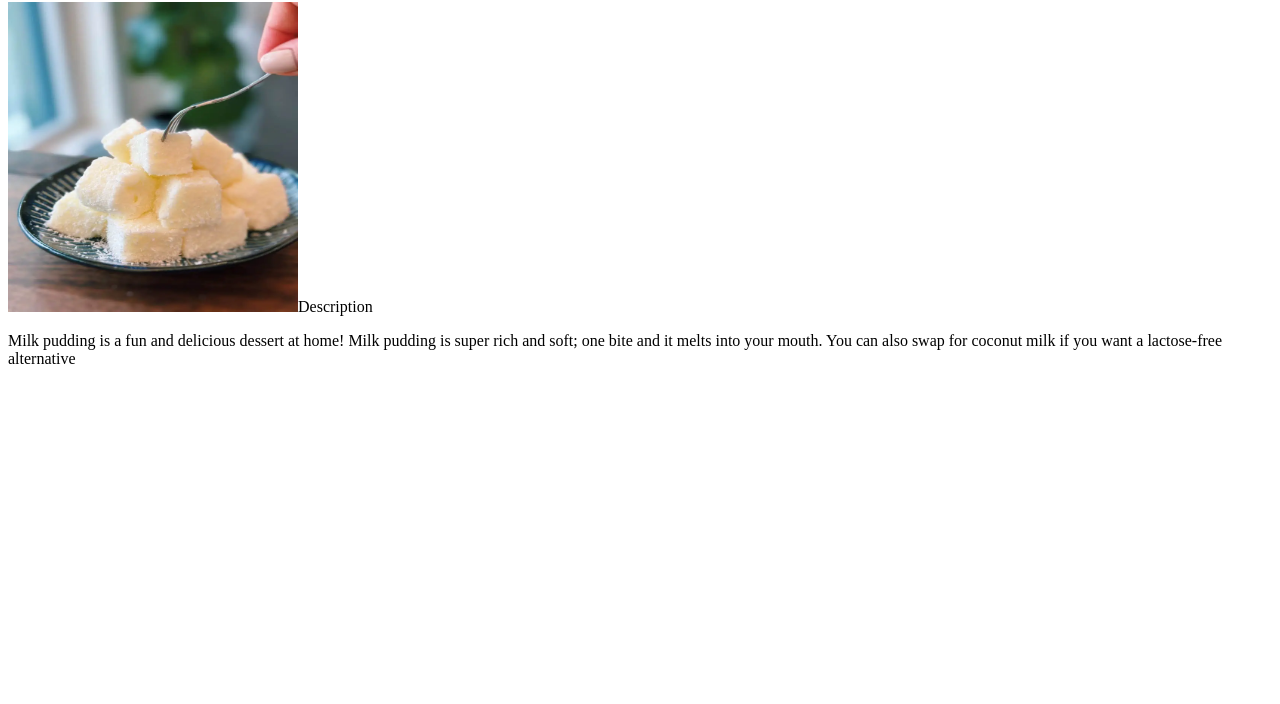
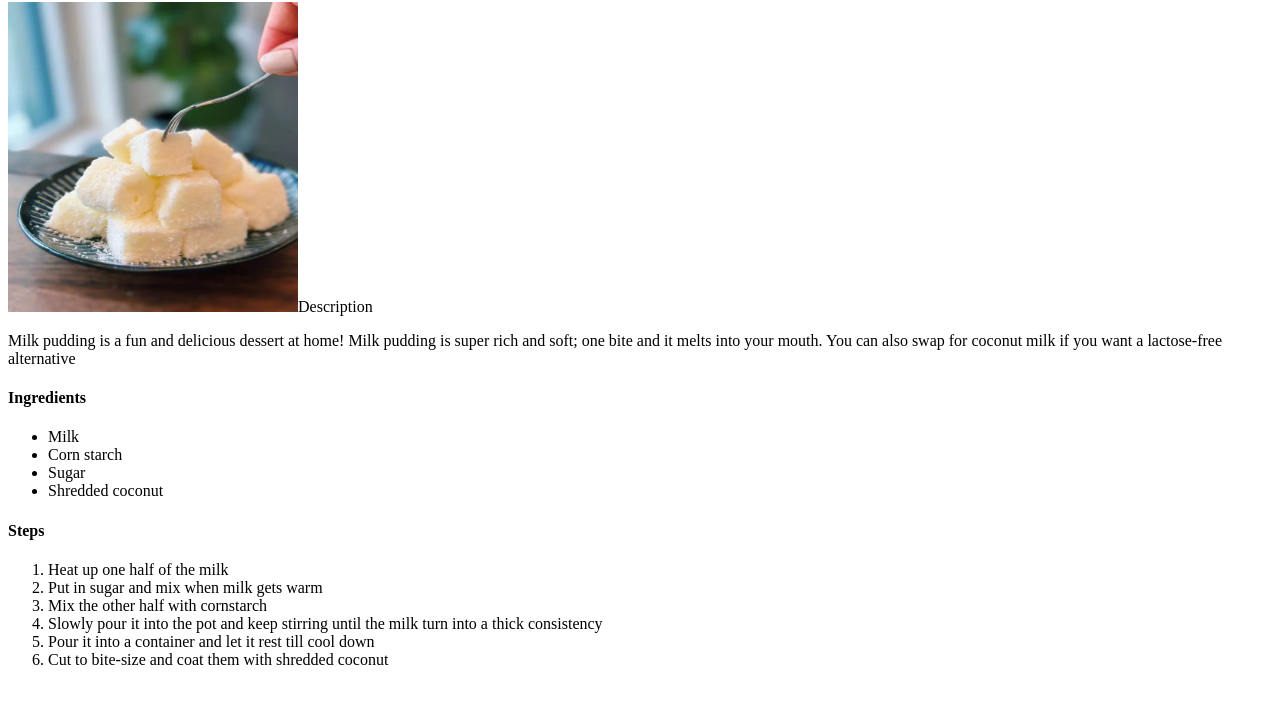
Before and after one commit to LapHoa/odin-recipes, a plain HTML site: page recipes/milk-pudding.html in a window 1280 px wide. Shown: the part 78-782 px from the top of the page. Drawn offline with Linux system fonts and the light colour scheme.

Commit message:
Add second recipe and link to index

```diff
--- a/recipes/milk-pudding.html
+++ b/recipes/milk-pudding.html
@@ -9,6 +9,24 @@
     <img src="../images/pudding.webp" alt="Milk pudding picture" height="310" width="290"
     <h4>Description</h4>
     <p> Milk pudding is a fun and delicious dessert at home! Milk pudding is super rich and soft; one bite and it melts into your mouth. You can also swap for coconut milk if you want a lactose-free alternative</p>
+    <h4>Ingredients</h4>
+    <ul>
+        <li>Milk</li>
+        <li>Corn starch</li>
+        <li>Sugar</li>
+        <li>Shredded coconut</li>
+    </ul>
+    <h4>Steps</h4>
+    <ol>
+        <li> Heat up one half of the milk</li>
+        <li> Put in sugar and mix when milk gets warm</li>
+        <li> Mix the other half with cornstarch</li>
+        <li> Slowly pour it into the pot and keep stirring until the milk turn into a thick consistency</li>
+        <li> Pour it into a container and let it rest till cool down</li>
+        <li> Cut to bite-size and coat them with shredded coconut</li>
+
+    </ol>
+
 
 </body>
 </html>
```
Also changed, not shown: index.html (+5 -1 lines), recipes/Bo-ham.html (added, +33 -0 lines), images/bo-ham.jpg (added).
